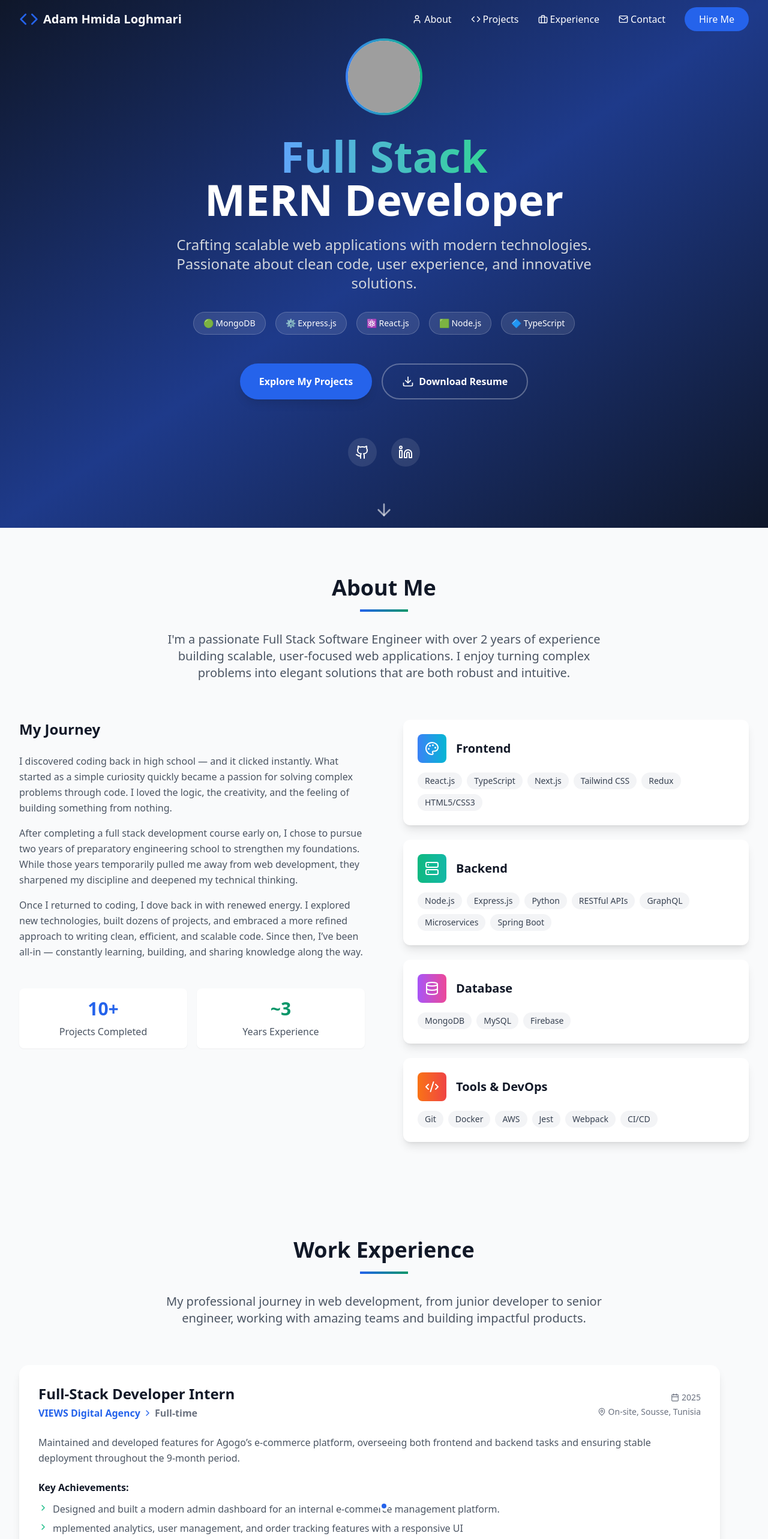
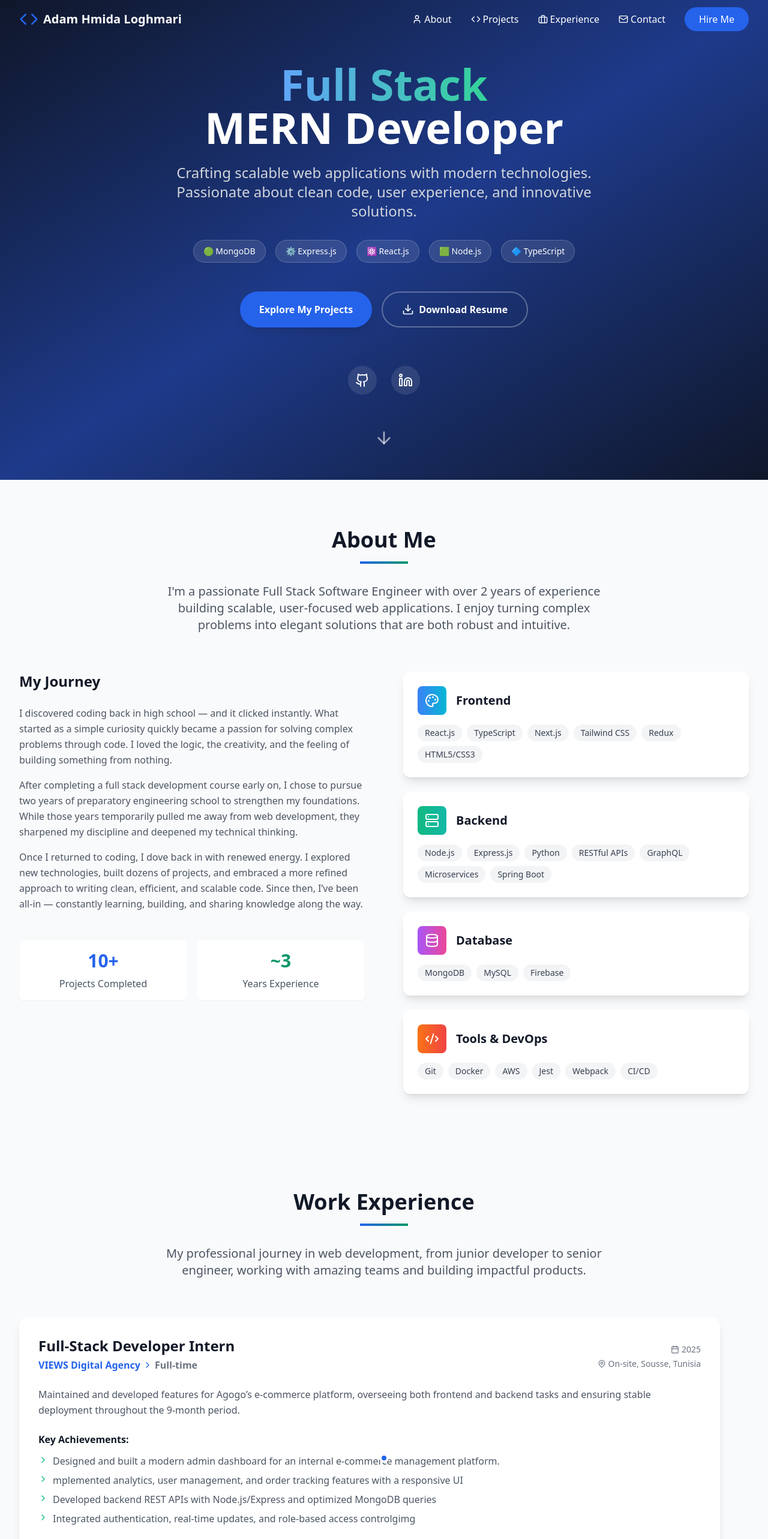
Before and after one commit to adem-loghmari/Portfolio, a React (Vite) app: page / in a window 1280 px wide. Shown: the top 2566 px of the page at 60% size. Built offline with nearby package versions, Linux system fonts and the light colour scheme; grey boxes are pictures that could not be loaded.

Commit message:
minor fixes

```diff
--- a/src/components/Experience.tsx
+++ b/src/components/Experience.tsx
@@ -14,7 +14,7 @@ const Experience = () => {
         "Designed and built a modern admin dashboard for an internal e-commerce management platform.",
         "mplemented analytics, user management, and order tracking features with a responsive UI",
         "Developed backend REST APIs with Node.js/Express and optimized MongoDB queries",
-        "Integrated authentication, real-time updates, and role-based access control",
+        "Integrated authentication, real-time updates, and role-based access controlgimg",
       ],
       technologies: [
         "React",
--- a/src/components/Hero.tsx
+++ b/src/components/Hero.tsx
@@ -1,5 +1,6 @@
 import React from 'react';
 import { Github, Linkedin, Mail, Download, ArrowDown, Link } from 'lucide-react';
+import resume from './assets/Adam_Loghmari_Resume.pdf';
 
 const Hero = () => {
   const scrollToSection = (sectionId: string) => {
@@ -18,14 +19,6 @@ const Hero = () => {
 
       <div className="max-w-7xl mx-auto px-4 sm:px-6 lg:px-8 text-center relative z-10">
         <div className="max-w-4xl mx-auto">
-          {/* Profile Image */}
-          <div className="mb-8 animate-fade-in-up">
-            <div className="w-32 h-32 mx-auto rounded-full bg-gradient-to-r from-blue-500 to-emerald-500 p-1">
-              <div className="w-full h-full rounded-full bg-gray-200 flex items-center justify-center text-4xl font-bold text-gray-700">
-                <img src="https://scontent.fnbe1-2.fna.fbcdn.net/v/t39.30808-6/495207432_2933328666846940_8608603441642970140_n.jpg?_nc_cat=101&cb2=99be929b-bd9a46d7&ccb=1-7&_nc_sid=6ee11a&_nc_ohc=yRNXQlVEkYsQ7kNvwEEkRjX&_nc_oc=Adnxfg--7LBYXzhNr7hTkMEI2xJ-lMX36Aeg93D11K6AGHs3ru8sS6By7ZoDtqo2Lic&_nc_zt=23&_nc_ht=scontent.fnbe1-2.fna&_nc_gid=YUzA8S8-4QlX0b7yu0VrYg&oh=00_Afj9PneCArTPaqUE40VSSlUScBN1lu4p0FRm64YVdTOqfw&oe=691BC4BE" alt="Profile" className="w-full h-full rounded-full object-cover object-top" />
-              </div>
-            </div>
-          </div>
 
           {/* Main Heading */}
           <h1 className="text-4xl sm:text-6xl lg:text-7xl font-bold mb-6 animate-fade-in-up animation-delay-200">
@@ -62,10 +55,16 @@ const Hero = () => {
             >
               Explore My Projects
             </button>
-            <button onClick={()=>window.open('/resume.pdf', '_blank')} className="px-8 py-4 bg-transparent border-2 border-white/30 hover:border-white text-white rounded-full font-semibold transition-all transform hover:scale-105 flex items-center justify-center gap-2">
+            <a
+              href={resume}
+              download="Adam_Loghmari_Resume.pdf"
+              target="_blank"
+              rel="noreferrer"
+              className="px-8 py-4 bg-transparent border-2 border-white/30 hover:border-white text-white rounded-full font-semibold transition-all transform hover:scale-105 flex items-center justify-center gap-2"
+            >
               <Download size={20} />
               Download Resume
-            </button>
+            </a>
           </div>
 
           {/* Social Links */}
```
Also changed, not shown: src/components/assets/pfp.png (deleted), 1 other file (tests, documents, lock files or other folders).
